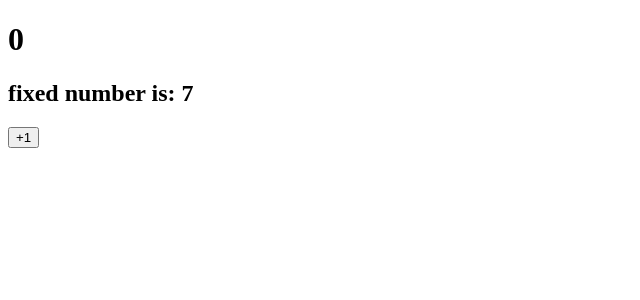
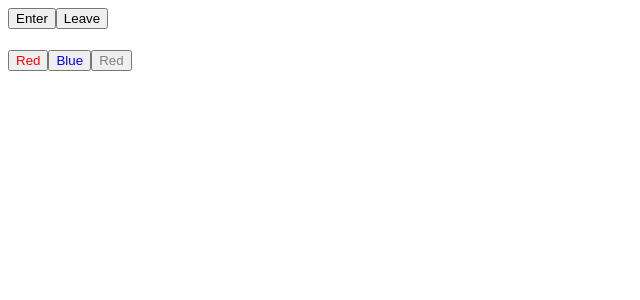
Before and after one commit to paulsplanet/react-practice, a React (Create React App) app: page / in a window 1280 px wide. Shown: the top 300 px of the page, without its empty margins (0-640 px from the left). Built offline with nearby package versions, Linux system fonts and the light colour scheme.

Commit message:
say practice

```diff
--- a/src/App.js
+++ b/src/App.js
@@ -1,10 +1,11 @@
 import React from "react";
 import Counter from "./Counter";
+import Say from "./Say";
 
 // <MyComponent name={"Luna"} favoriteNumber={7}>React</MyComponent> = comopenet practice
 
 const App = () => {
-  return <Counter />
+  return <Say />
 }
 
 export default App;
--- /dev/null
+++ b/src/Say.js
@@ -0,0 +1,22 @@
+import React, { useState } from "react";
+
+const Say = () => {
+    const [message, setMessage] = useState();
+    const onClickEnter = () => setMessage("Hello!");
+    const onClickLeave = () => setMessage("Bye!")
+
+    const [color, setColor] = useState();
+
+    return (
+        <div>
+            <button onClick={onClickEnter}>Enter</button>
+            <button onClick={onClickLeave}>Leave</button>
+            <h1 style={{color}}>{message}</h1>
+            <button style={{ color: "red" }} onClick={() => setColor("red")}>Red</button>
+            <button style={{ color: "blue" }} onClick={() => setColor("blue")}>Blue</button>
+            <button style={{ color: "grey" }} onClick={() => setColor("grey")}>Red</button>
+        </div>
+    );
+};
+
+export default Say;
```
